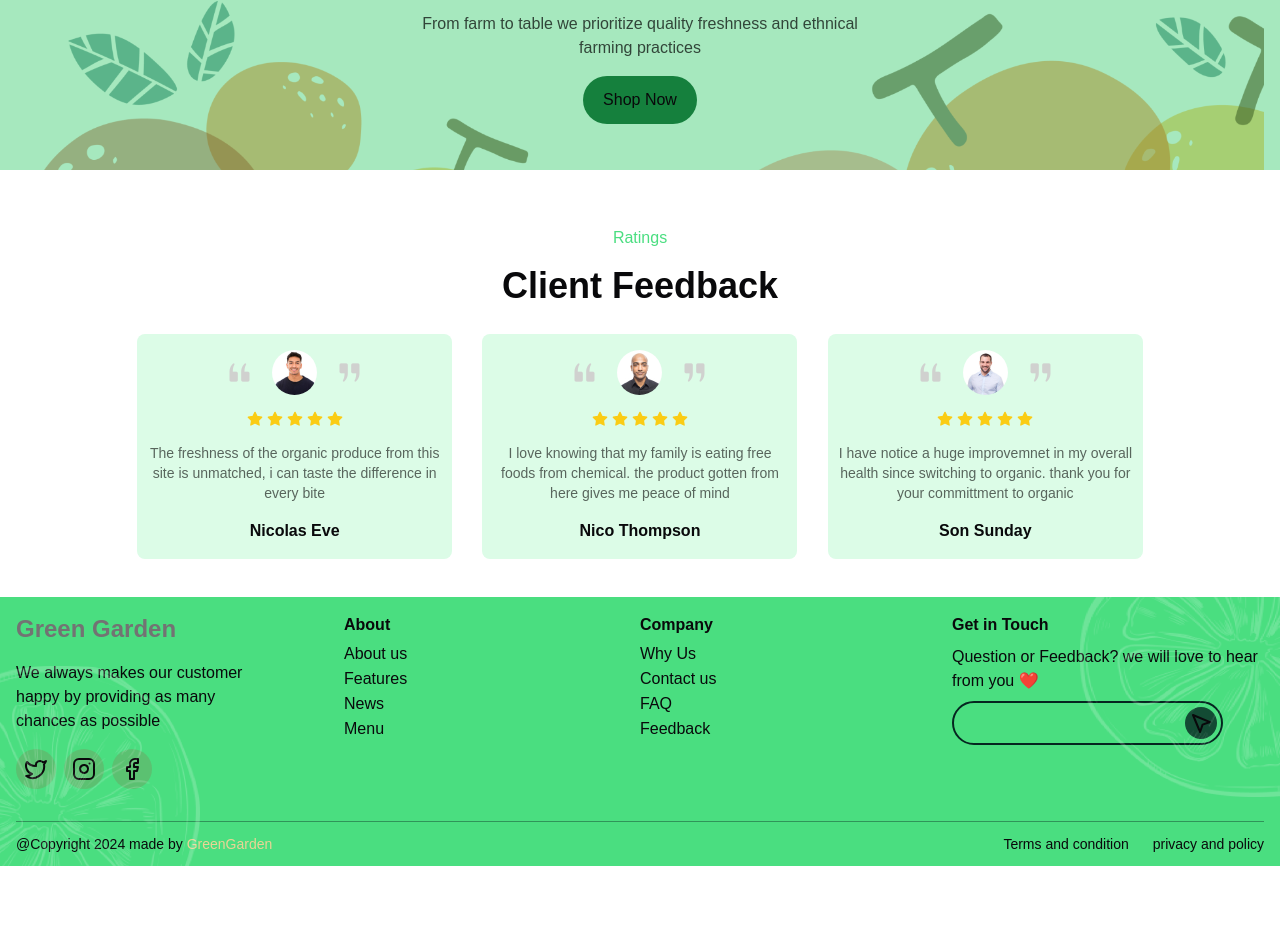
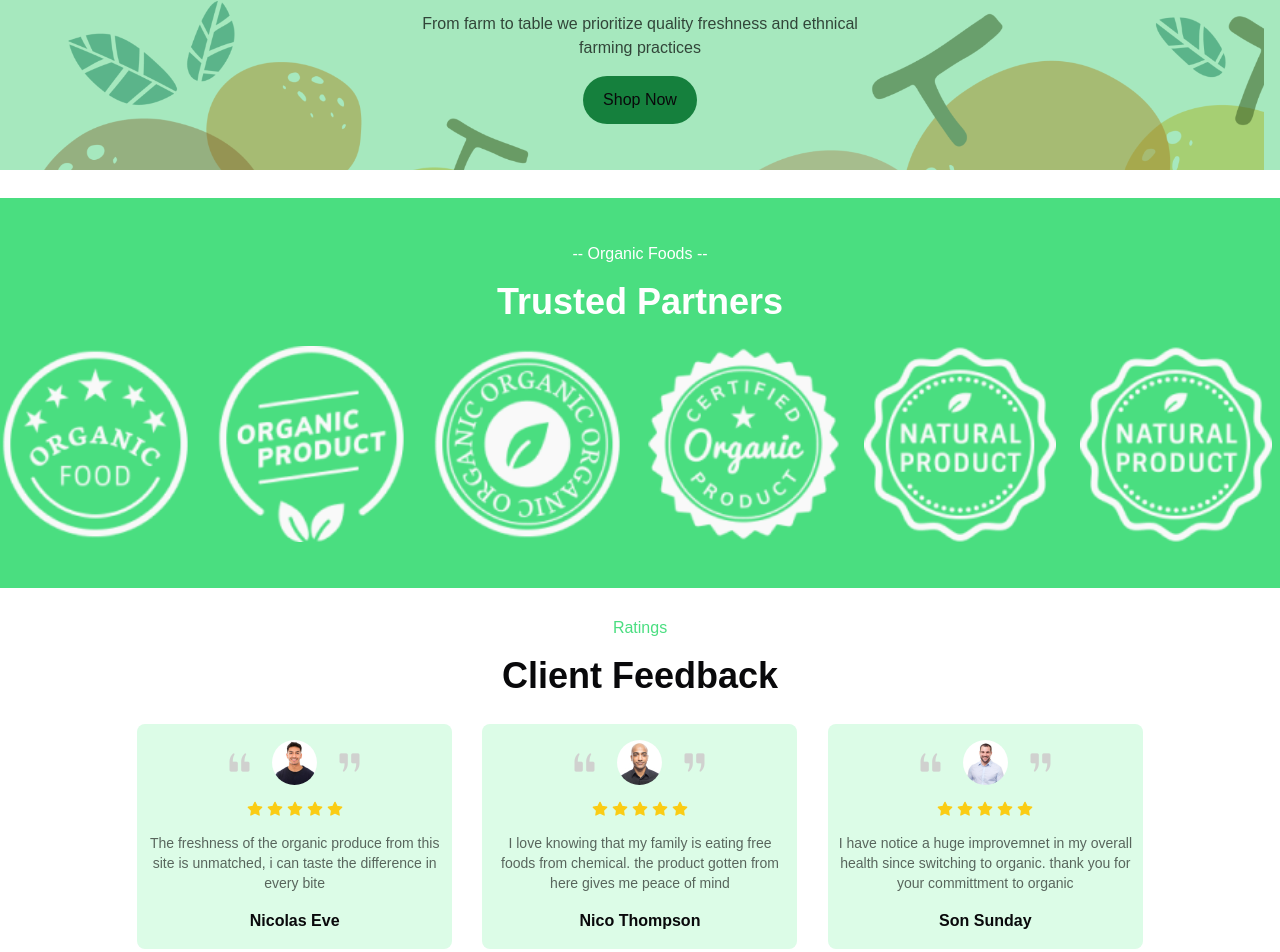
Before and after one commit to Jumi525/greengardens, a Next.js app: page / in a window 1280 px wide. Shown: the part 957-1909 px from the top of the page. Before the commit the page ends 1823 px from the top, so only its background shows below. Built offline with nearby package versions, Linux system fonts and the light colour scheme.

Commit message:
added the partners banner in the landing pages

```diff
--- a/src/app/globals.css
+++ b/src/app/globals.css
@@ -135,7 +135,6 @@ body {
   overflow-x: auto;
   scroll-snap-type: x mandatory;
   width: 100%;
-  /* margin-left: 15px; */
 }
 .verticalschild {
   scroll-snap-align: start;
@@ -155,11 +154,11 @@ body {
 }
 
 .verticalscroll::-webkit-scrollbar {
-  height: 10px;
+  height: 8px;
 }
 
 .verticalscroll::-webkit-scrollbar-button {
-  width: 10%;
+  width: 15%;
 }
 
 .verticalscroll::-webkit-scrollbar-track {
@@ -168,12 +167,13 @@ body {
 .verticalscroll::-webkit-scrollbar-thumb {
   background: rgba(5, 38, 32, 0.6);
   border-radius: 20px;
+  border: 1px solid white;
 }
 .verticalscroll::-webkit-scrollbar-thumb:hover {
   background: #052620;
 }
 
-@media (max-width: 360px) {
+/* @media (max-width: 360px) {
   .verticalchild {
     width: calc(100% + 30px);
     height: 190px;
@@ -191,7 +191,7 @@ body {
     background: transparent;
     border-radius: 20px;
   }
-}
+} */
 
 .dashboardgrid {
   display: grid;
--- a/src/components/home/landing.tsx
+++ b/src/components/home/landing.tsx
@@ -17,6 +17,15 @@ import tes3 from "../../../public/asset/testimonial-2.jpg";
 
 import { Star } from "lucide-react";
 import Link from "next/link";
+
+const Trusted = [
+  "/asset/partner-1.png",
+  "/asset/partner-2.png",
+  "/asset/partner-3.png",
+  "/asset/partner-4.png",
+  "/asset/partner-5.png",
+  "/asset/partner-6.png",
+];
 
 const Landing = () => {
   return (
@@ -123,6 +132,24 @@ const Landing = () => {
           </div>
         </section>
       </section>
+      <section className="py-7 bg-green-400 text-white">
+        <p className=" mx-auto max-w-max py-4 ">-- Organic Foods --</p>
+        <h2 className="mx-auto max-w-max font-bold text-3xl md:text-4xl pb-4">
+          Trusted Partners
+        </h2>
+        <div className="verticalscroll flex gap-6 px-7">
+          {Trusted.map((value, index) => (
+            <Image
+              key={index}
+              src={value}
+              alt="fresh"
+              width={200}
+              height={200}
+              className="verticalchild flex-shrink-0 w-48 py-2"
+            />
+          ))}
+        </div>
+      </section>
       <section className="px-4 py-7 w-full">
         <p className="text-green-400 mx-auto max-w-max ">Ratings</p>
         <h2 className="font-bold text-3xl md:text-4xl mx-auto max-w-max pt-4">
```
